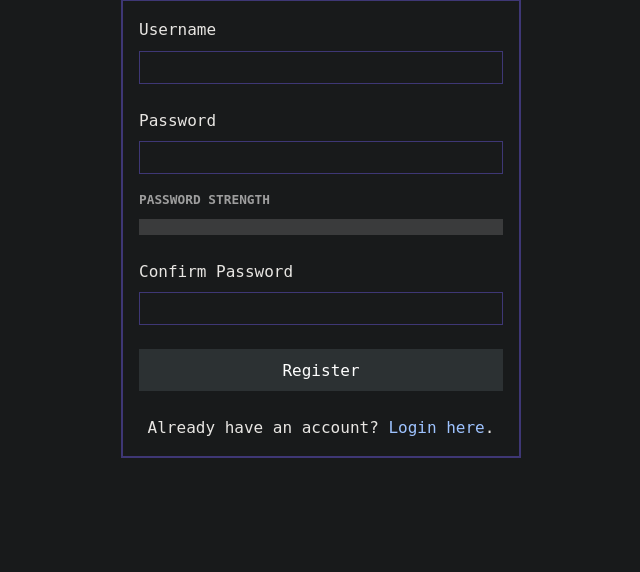
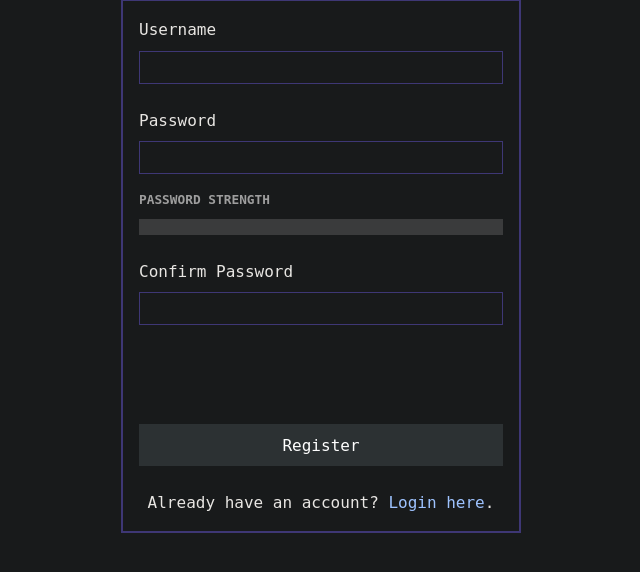
Before and after one commit to Roar1ngDuck/webchat, a Flask app: page /register in a window 1280 px wide. Shown: the part 132-704 px from the top of the page, without its empty margins (319-959 px from the left). Run offline with Flask 3, Linux system fonts and the light colour scheme; some libraries are stand-ins or nearby versions.

Commit message:
Make cloudflare turnstile not shift page layout

```diff
--- a/app/static/styles.css
+++ b/app/static/styles.css
@@ -440,3 +440,8 @@ main {
 .custom-checkbox input:checked + label:after {
     opacity: 1;
 }
+
+.cf-turnstile {
+    width: 300px;
+    height: 75px;
+}
```
